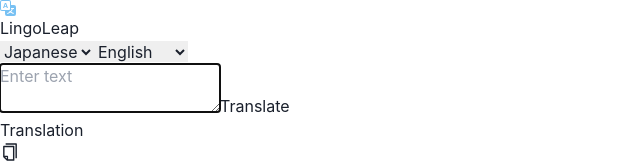
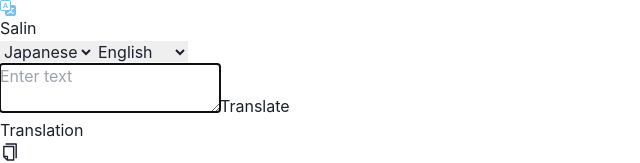
Before and after one commit to CheesePandesal/salin, a React (Vite) app: page / in a window 1280 px wide. Shown: the top 163 px of the page, without its empty margins (0-640 px from the left). Built offline with nearby package versions, Linux system fonts and the light colour scheme.

Commit message:
Update App.jsx

```diff
--- a/src/App.jsx
+++ b/src/App.jsx
@@ -68,8 +68,8 @@ function App() {
           transition={{ delay: 0.4, type: "spring", stiffness: 200 }}
           className="font-black text-2xl text-white inline-block"
         >
-          <BsTranslate className="inline-block" color="#78C1F3"/> Lingo
-          <span className="text-[#78C1F3]">Leap</span>
+          <BsTranslate className="inline-block" color="#78C1F3"/>
+          <span className="text-[#78C1F3]">Salin</span>
         </motion.h1>
       </div>
       {/* padding: 0.8rem;
```
